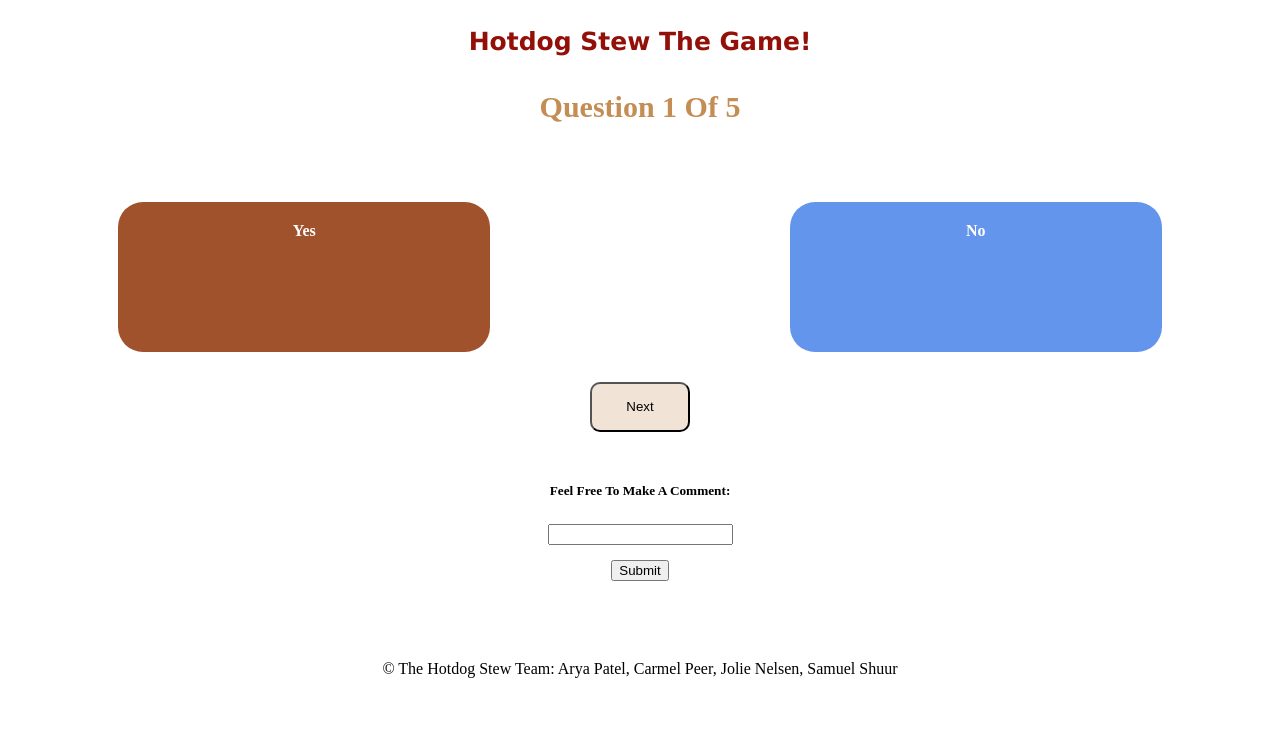
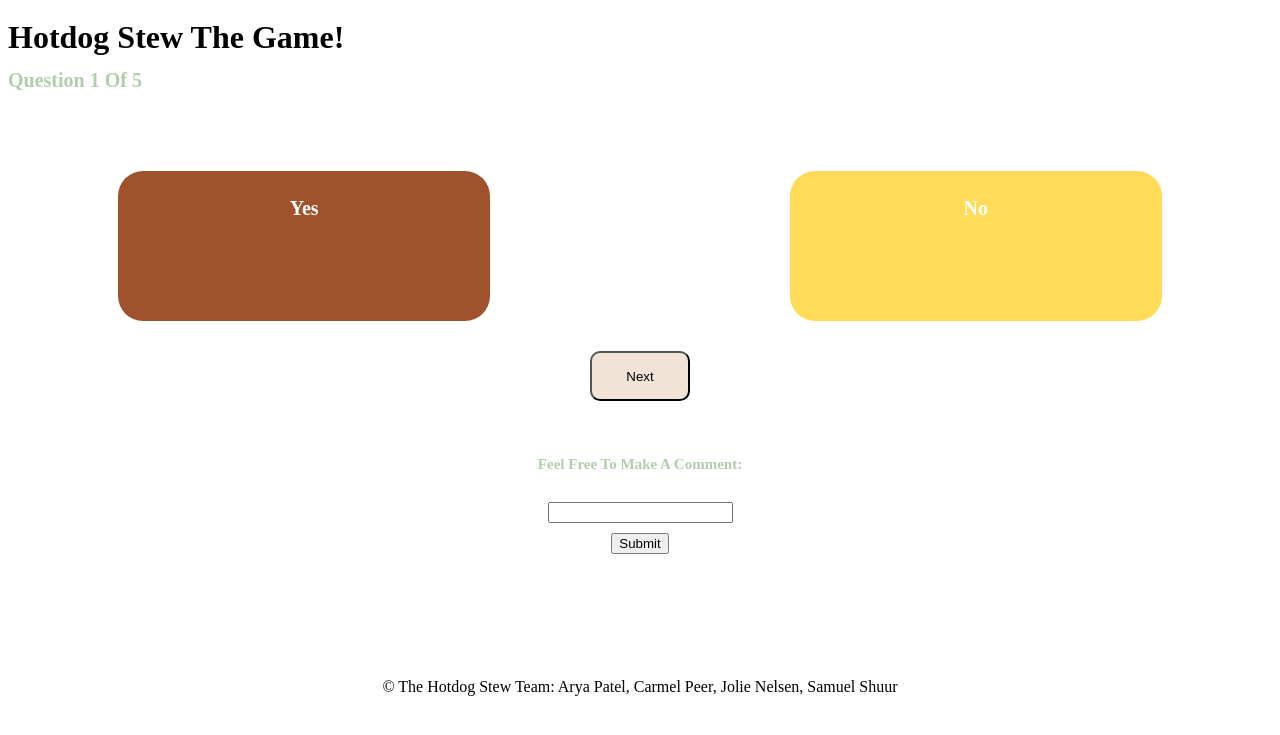
Before and after one commit to Schmools/hackmann2020, a Flask app: page /a in a window 1280 px wide. Shown: the top 735 px of the page. Run offline with Flask 2, Linux system fonts and the light colour scheme; the visitor is signed in with stand-in values (Sample User, id 1).

Commit message:
basic file reorg

```diff
--- a/static/style.css
+++ b/static/style.css
@@ -1,17 +1,28 @@
+<<<<<<< HEAD
 h1 {
   color: #931009;
-  font-size: 25px;
+  font-size: 40px;
   text-align: center;
   font-family: Verdana, Geneva, Tahoma, sans-serif;
-  line-height: 2;
 }
 
 h2 {
+  color: #b1cdab;
+  font-size: 20px;
+  line-height: 10px;
+}
+
+h3 {
   color: #c48d54;
   font-size: 30px;
 }
 
-h3 {
+h4 {
+  font-size: 20px;
+  color: white;
+}
+
+h5 {
   color: #b1cdab;
   font-size: 15px;
 }
@@ -25,8 +36,8 @@
   line-height: 1;
 }
 
-#questionNumber {
-  padding-top: -25px;
+#topOfPage {
+  padding-top: 15px;
   text-align: center;
 }
 
@@ -70,7 +81,24 @@
 }
 
 #submitCommentButton {
-  padding-top: 15px;
+  padding-top: 10px;
+}
+
+#nameInComments {
+  color: #c48d54;
+  font-size: 20px;
+}
+
+.commentsSection {
+  padding-top: 40px;
+  padding-left: 20px;
+  text-align: left;
+}
+
+#commentInComments {
+  color: black;
+  font-size: 15px;
+  padding-top: 5px;
 }
 
 .footer {
@@ -96,13 +124,18 @@
 
 .noColumn {
   float: right;
-  background-color: cornflowerblue;
+  background-color: #ffdb58;
   color: #ffffff;
   border-radius: 25px;
   width: 35%;
   height: 150px;
   margin: 10px;
   text-align: center;
+}
+
+#data {
+  font-size: 170%;
+  color: #931009;
 }
 
 #intro {
@@ -117,7 +150,169 @@
 }
 
 #main {
-    width: 60%;
-    margin: auto;
-    padding: 10px;
-    }
+  width: 60%;
+  margin: auto;
+  padding: 10px;
+}
+=======
+h1 {
+  color: #931009;
+  font-size: 40px;
+  text-align: center;
+  font-family: Verdana, Geneva, Tahoma, sans-serif;
+}
+
+h2 {
+  color: #b1cdab;
+  font-size: 20px;
+}
+
+h3 {
+  color: #c48d54;
+  font-size: 30px;
+  text-align: center;
+}
+
+h4 {
+  font-size: 20px;
+  color: white;
+}
+
+h5 {
+  color: #b1cdab;
+  font-size: 15px;
+}
+
+h6 {
+  color: #b1cdab;
+  font-size: 20px;
+}
+
+body {
+  line-height: 1;
+}
+
+#topOfPage {
+  padding-top: 15px;
+  text-align: center;
+}
+
+#question {
+  padding-top: 30px;
+  text-align: center;
+}
+
+#yesNoButtons {
+  padding-top: 30px;
+  text-align: center;
+  padding-bottom: 60px;
+}
+
+.ranndomComment {
+  border-style: solid;
+  border-color: #931009;
+  border-width: 10px 0px 10px 0px;
+  height: 200px;
+  margin: 100px;
+}
+
+#chosenComment {
+  text-align: center;
+  padding-top: 10px;
+}
+
+#nextButton {
+  padding-top: 70px;
+  text-align: center;
+  display: block;
+  margin: auto;
+}
+
+#h5comment {
+  padding-top: 30px;
+}
+
+#commentBox {
+  padding-top: 5px;
+}
+
+#submitCommentButton {
+  padding-top: 10px;
+}
+
+#nameInComments {
+  color: #c48d54;
+  font-size: 20px;
+}
+
+.commentsSection {
+  padding-top: 40px;
+  padding-left: 20px;
+  text-align: left;
+}
+
+#commentInComments {
+  color: black;
+  font-size: 15px;
+  padding-top: 5px;
+}
+
+.footer {
+  padding-top: 80px;
+  text-align: center;
+}
+
+.resultsColumn {
+  padding-left: 100px;
+  padding-right: 100px;
+  padding-bottom: 120px;
+}
+
+.yesColumn {
+  float: left;
+  background-color: sienna;
+  color: #ffffff;
+  border-radius: 25px;
+  width: 35%;
+  height: 150px;
+  margin: 10px;
+  text-align: center;
+}
+
+.noColumn {
+  float: right;
+  background-color: #ffdb58;
+  color: #ffffff;
+  border-radius: 25px;
+  width: 35%;
+  height: 150px;
+  margin: 10px;
+  text-align: center;
+}
+
+#data {
+  font-size: 170%;
+  color: #931009;
+}
+
+#intro {
+  margin-top: 1;
+  padding: 10px;
+  height: 350px;
+  text-align: center;
+}
+
+#name {
+  text-align: center;
+}
+
+#main {
+  width: 60%;
+  margin: auto;
+  padding: 10px;
+}
+
+#thanks {
+  padding-top: 60px;
+}
+>>>>>>> 025f173b4369bd249a3b9e3bb2ffe9b653e3607f
```
Also changed, not shown: templates/hotdogstew.jpg (added).
